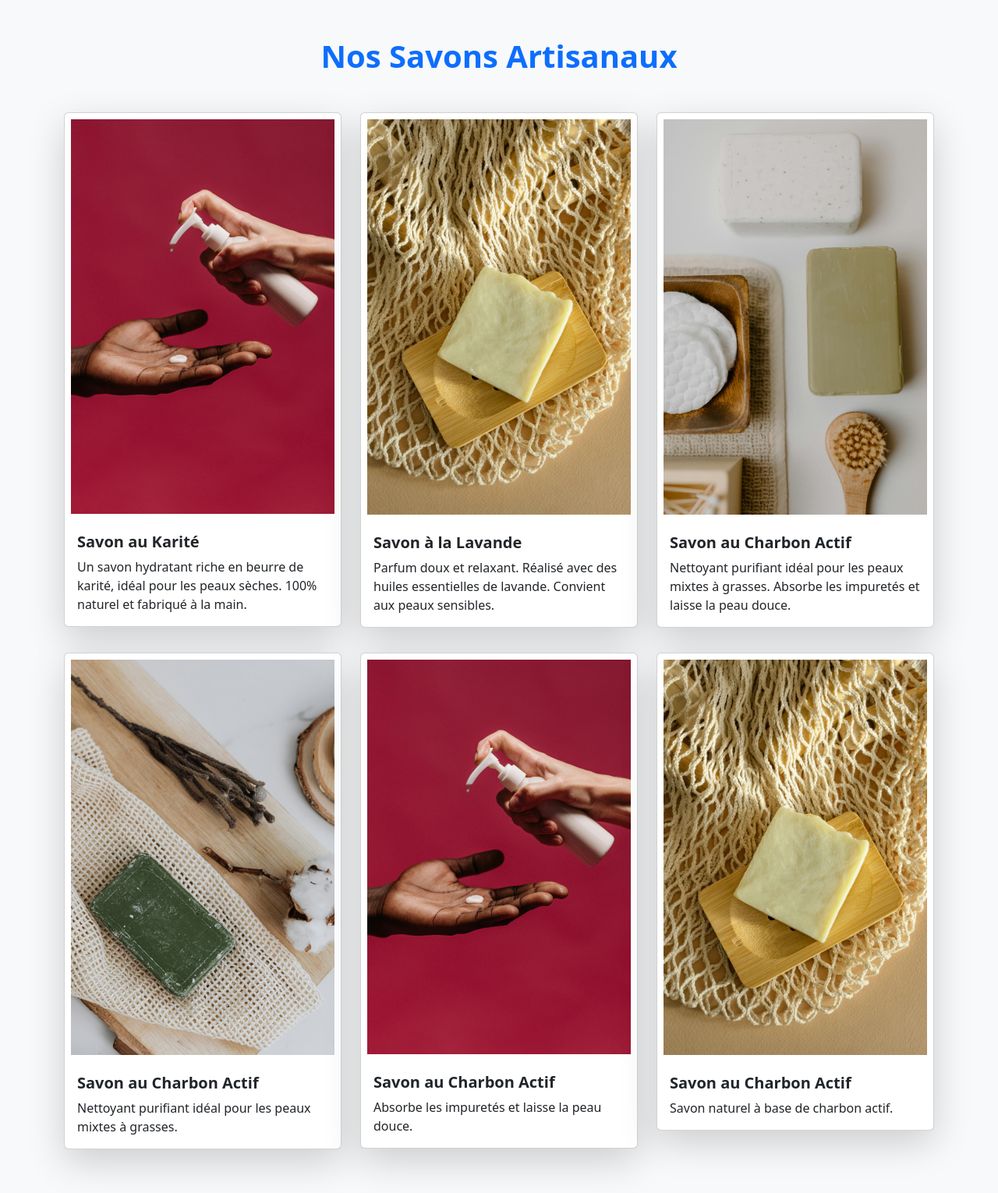
After one commit to mathisklein33/Ecomerce, a PHP site: page /savouinos/page/informations-produits.php in a window 1280 px wide. The commit adds this page. Shown: the whole page at 78% size. Run offline with PHP 8.4, Linux system fonts and the light colour scheme.

Commit message:
page contact et page information produit (#65)
Co-authored-by: mathisklein33 <mathisklein33@gmail.com>

```diff
--- a/index.php
+++ b/index.php
@@ -22,6 +22,8 @@ $routes = [
         'delete' => __DIR__ . '/public/includes/delete.php',
         'user/modifier' => __DIR__ . "/page/modifier-user.php",
         'deconnexion' => __DIR__ . "/public/includes/deconnexion.php",
+         'contact'    => __DIR__ ."/page/contact.php",
+         'information' => __DIR__ ."/page/informations-produits.php"
         'confirmation' => __DIR__ . '/page/validation-commande.php',
         'HistoriqueCommande' => __DIR__ . "/page/historiqueCommande.php"
 ];
--- /dev/null
+++ b/page/informations-produits.php
@@ -0,0 +1,99 @@
+<!doctype html>
+<html lang="fr">
+<head>
+    <meta charset="UTF-8">
+    <meta name="viewport" content="width=device-width, initial-scale=1">
+    <title>Informations produits</title>
+
+
+    <link href="https://cdn.jsdelivr.net/npm/bootstrap@5.3.0/dist/css/bootstrap.min.css" rel="stylesheet">
+
+</head>
+<body class="bg-light">
+
+<div class="container py-5">
+
+    <h1 class="text-center mb-5 fw-bold text-primary">Nos Savons Artisanaux</h1>
+
+    <div class="row row-cols-1 row-cols-md-2 row-cols-lg-3 g-4">
+
+        <!-- Savon Karité -->
+        <div class="col">
+            <div class="card shadow-lg  mb-2 bg-white rounded">
+                <img src="public/asset/img/img1.jpg" class="card-img-top w-20 p-2" alt="Savon Karité">
+                <div class="card-body">
+                    <h5 class="card-title fw-bold">Savon au Karité</h5>
+                    <p class="card-text">
+                        Un savon hydratant riche en beurre de karité, idéal pour les peaux sèches.
+                        100% naturel et fabriqué à la main.
+                    </p>
+                </div>
+            </div>
+        </div>
+
+        <!-- Savon Lavande -->
+        <div class="col">
+            <div class="card shadow-lg  mb-2 bg-white rounded">
+                <img src="public/asset/img/img2.jpg" class="card-img-top w-20 p-2" alt="Savon Lavande">
+                <div class="card-body">
+                    <h5 class="card-title fw-bold">Savon à la Lavande</h5>
+                    <p class="card-text">
+                        Parfum doux et relaxant. Réalisé avec des huiles essentielles de lavande.
+                        Convient aux peaux sensibles.
+                    </p>
+                </div>
+            </div>
+        </div>
+
+        <!-- Savon Charbon 1 -->
+        <div class="col">
+            <div class="card shadow-lg  mb-2 bg-white rounded">
+                <img src="public/asset/img/img3.jpg" class="card-img-top w-20 p-2" alt="Savon Charbon Actif">
+                <div class="card-body">
+                    <h5 class="card-title fw-bold">Savon au Charbon Actif</h5>
+                    <p class="card-text">
+                        Nettoyant purifiant idéal pour les peaux mixtes à grasses.
+                        Absorbe les impuretés et laisse la peau douce.
+                    </p>
+                </div>
+            </div>
+        </div>
+
+        <!-- Savon Charbon 2 -->
+        <div class="col">
+            <div class="card shadow-lg  mb-2 bg-white rounded">
+                <img src="public/asset/img/img4.jpg" class="card-img-top w-20 p-2" alt="Savon Charbon">
+                <div class="card-body">
+                    <h5 class="card-title fw-bold">Savon au Charbon Actif</h5>
+                    <p class="card-text">Nettoyant purifiant idéal pour les peaux mixtes à grasses.</p>
+                </div>
+            </div>
+        </div>
+
+        <!-- Savon Charbon 3 -->
+        <div class="col">
+            <div class="card shadow-lg  mb-2 bg-white rounded">
+                <img src="public/asset/img/img1.jpg" class="card-img-top w-20 p-2" alt="Savon Charbon">
+                <div class="card-body">
+                    <h5 class="card-title fw-bold">Savon au Charbon Actif</h5>
+                    <p class="card-text">Absorbe les impuretés et laisse la peau douce.</p>
+                </div>
+            </div>
+        </div>
+
+        <!-- Savon Charbon 4 -->
+        <div class="col">
+            <div class="card shadow-lg  mb-2 bg-white rounded">
+                <img src="public/asset/img/img2.jpg" class="card-img-top w-20 p-2" alt="Savon Charbon">
+                <div class="card-body">
+                    <h5 class="card-title fw-bold">Savon au Charbon Actif</h5>
+                    <p class="card-text">Savon naturel à base de charbon actif.</p>
+                </div>
+            </div>
+        </div>
+
+    </div>
+</div>
+
+
+<script src="https://cdn.jsdelivr.net/npm/bootstrap@5.0.2/dist/js/bootstrap.bundle.min.js"></script>
--- a/public/includes/header.php
+++ b/public/includes/header.php
@@ -29,7 +29,7 @@ include 'public/config/config.php';
                         <a class="nav-link" href="http://localhost/savouinos/?page=catalogue">Catalogue</a>
                     </li>
                     <li class="nav-item">
-                        <a class="nav-link" href="#">Contact</a>
+                        <a class="nav-link" href="?page=contact">Contact</a>
                     </li>
                 </ul>
             </nav>
```
Also changed, not shown: page/accueil.php (+4 -4 lines), page/contact.php (added, +84 -0 lines), public/asset/CSS/style.css (+42 -3 lines), public/asset/img/img1.jpg (added), public/asset/img/img2.jpg (added), public/asset/img/img3.jpg (added), public/asset/img/img4.jpg (added).
